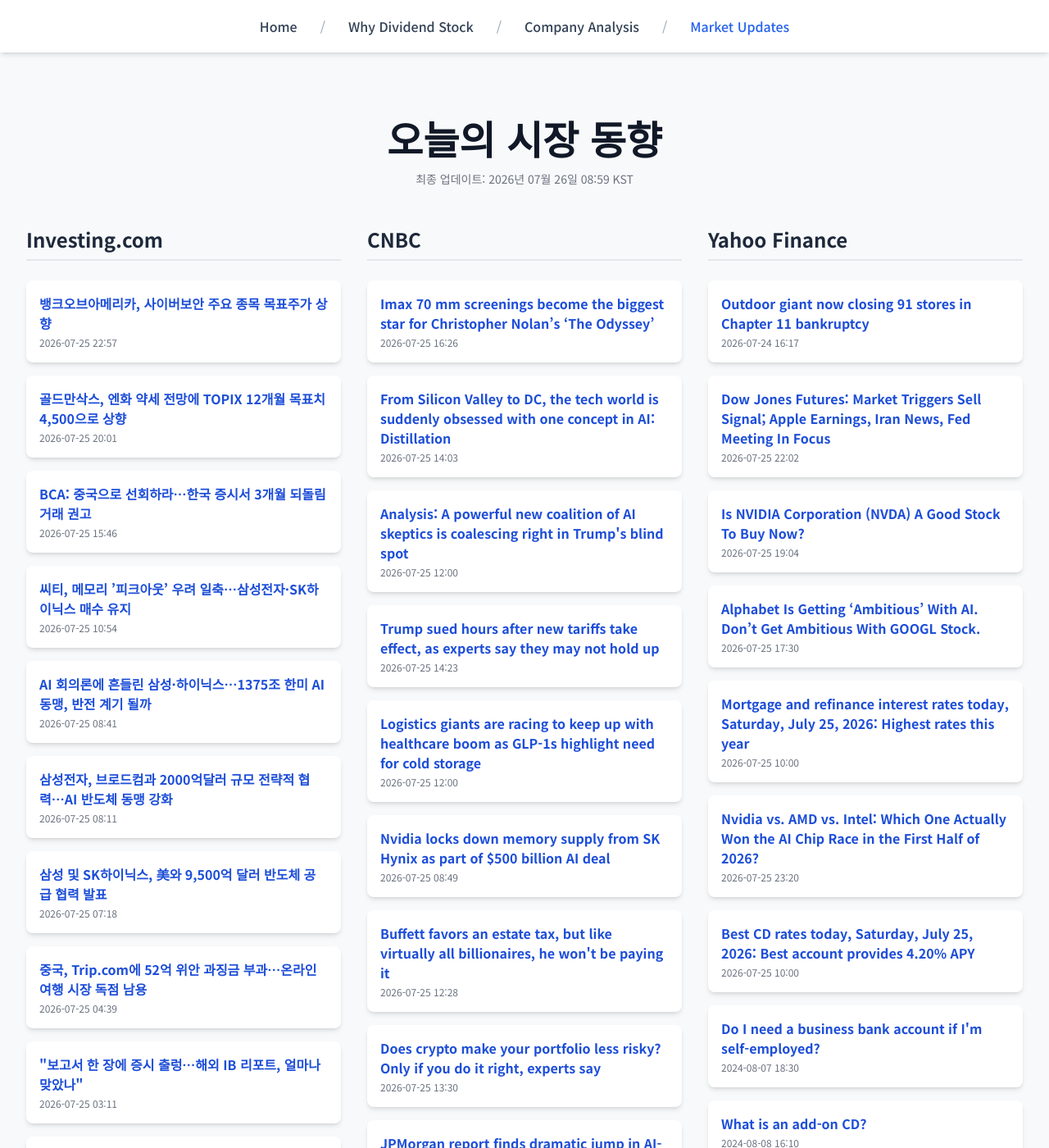
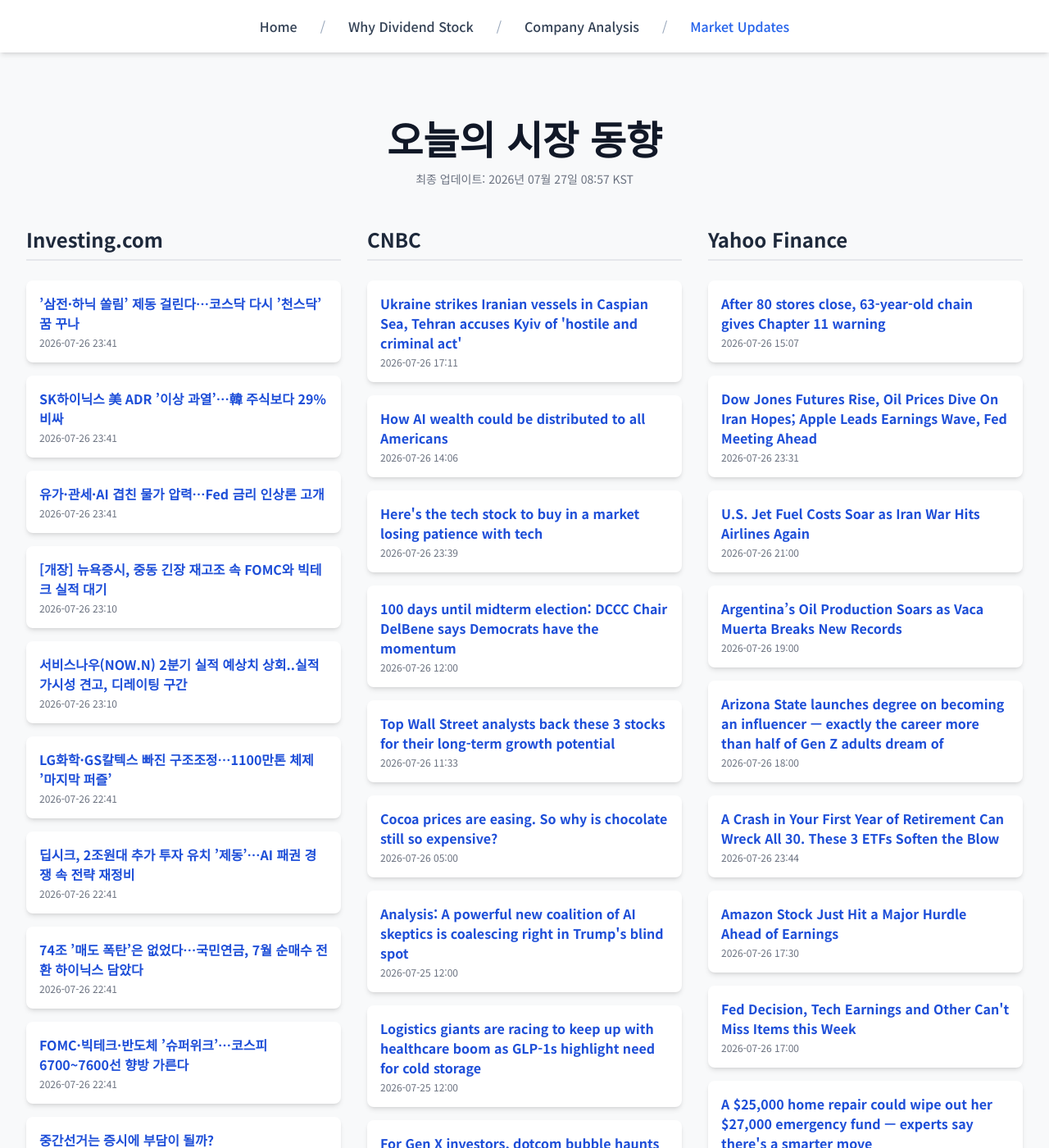
Before and after one commit to Kay-Hwang/my-company-analysis, a Jekyll site: the page built from market-updates.html, in a window 1280 px wide and 1400 px high. Shown: the whole window at 82% size. Built offline with Jekyll 4.4.1, drawn with Linux system fonts in a browser that asks for light colours; nearby versions of some CDN libraries; a script that is not in the unit is left out; some of the changed text lies outside the part shown.

Commit message:
Update daily data

```diff
--- a/_data/latest_data.json
+++ b/_data/latest_data.json
@@ -1,80 +1,104 @@
 {
-  "lastUpdated": "2026년 07월 26일 08:59 KST",
+  "lastUpdated": "2026년 07월 27일 08:57 KST",
   "news": {
     "investing": [
       {
-        "title": "뱅크오브아메리카, 사이버보안 주요 종목 목표주가 상향",
-        "link": "https://kr.investing.com/news/stock-market-news/article-2029239",
-        "pubDate": "2026-07-25 22:57:23",
-        "summary": "뱅크오브아메리카, 사이버보안 주요 종목 목표주가 상향"
+        "title": "﻿’삼전·하닉 쏠림’ 제동 걸린다…코스닥 다시 ’천스닥’ 꿈 꾸나",
+        "link": "https://kr.investing.com/news/stock-market-news/article-2029354",
+        "pubDate": "2026-07-26 23:41:07",
+        "summary": "﻿’삼전·하닉 쏠림’ 제동 걸린다…코스닥 다시 ’천스닥’ 꿈 꾸나"
       },
       {
-        "title": "골드만삭스, 엔화 약세 전망에 TOPIX 12개월 목표치 4,500으로 상향",
-        "link": "https://kr.investing.com/news/stock-market-news/article-2029237",
-        "pubDate": "2026-07-25 20:01:17",
-        "summary": "골드만삭스, 엔화 약세 전망에 TOPIX 12개월 목표치 4,500으로 상향"
+        "title": "SK하이닉스 美 ADR ’이상 과열’…韓 주식보다 29% 비싸",
+        "link": "https://kr.investing.com/news/stock-market-news/article-2029353",
+        "pubDate": "2026-07-26 23:41:07",
+        "summary": "SK하이닉스 美 ADR ’이상 과열’…韓 주식보다 29% 비싸"
       },
       {
-        "title": "BCA: 중국으로 선회하라…한국 증시서 3개월 되돌림 거래 권고",
-        "link": "https://kr.investing.com/news/stock-market-news/article-2029229",
-        "pubDate": "2026-07-25 15:46:24",
-        "summary": "BCA: 중국으로 선회하라…한국 증시서 3개월 되돌림 거래 권고"
+        "title": "유가·관세·AI 겹친 물가 압력…Fed 금리 인상론 고개",
+        "link": "https://kr.investing.com/news/stock-market-news/article-2029352",
+        "pubDate": "2026-07-26 23:41:06",
+        "summary": "유가·관세·AI 겹친 물가 압력…Fed 금리 인상론 고개"
       },
       {
-        "title": "씨티, 메모리 ’피크아웃’ 우려 일축…삼성전자·SK하이닉스 매수 유지",
-        "link": "https://kr.investing.com/news/stock-market-news/article-2029213",
-        "pubDate": "2026-07-25 10:54:54",
-        "summary": "씨티, 메모리 ’피크아웃’ 우려 일축…삼성전자·SK하이닉스 매수 유지"
+        "title": "[개장] 뉴욕증시, 중동 긴장 재고조 속 FOMC와 빅테크 실적 대기",
+        "link": "https://kr.investing.com/news/stock-market-news/article-2029337",
+        "pubDate": "2026-07-26 23:10:16",
+        "summary": "[개장] 뉴욕증시, 중동 긴장 재고조 속 FOMC와 빅테크 실적 대기"
       },
       {
-        "title": "AI 회의론에 흔들린 삼성·하이닉스…1375조 한미 AI동맹, 반전 계기 될까",
-        "link": "https://kr.investing.com/news/stock-market-news/article-2029204",
-        "pubDate": "2026-07-25 08:41:16",
-        "summary": "AI 회의론에 흔들린 삼성·하이닉스…1375조 한미 AI동맹, 반전 계기 될까"
+        "title": "서비스나우(NOW.N) 2분기 실적 예상치 상회..실적 가시성 견고, 디레이팅 구간",
+        "link": "https://kr.investing.com/news/stock-market-news/article-2029336",
+        "pubDate": "2026-07-26 23:10:15",
+        "summary": "서비스나우(NOW.N) 2분기 실적 예상치 상회..실적 가시성 견고, 디레이팅 구간"
       },
       {
-        "title": "삼성전자, 브로드컴과 2000억달러 규모 전략적 협력…AI 반도체 동맹 강화",
-        "link": "https://kr.investing.com/news/stock-market-news/article-2029203",
-        "pubDate": "2026-07-25 08:11:08",
-        "summary": "삼성전자, 브로드컴과 2000억달러 규모 전략적 협력…AI 반도체 동맹 강화"
+        "title": "LG화학·GS칼텍스 빠진 구조조정…1100만톤 체제 ’마지막 퍼즐’",
+        "link": "https://kr.investing.com/news/stock-market-news/article-2029335",
+        "pubDate": "2026-07-26 22:41:16",
+        "summary": "LG화학·GS칼텍스 빠진 구조조정…1100만톤 체제 ’마지막 퍼즐’"
       },
       {
-        "title": "삼성 및 SK하이닉스, 美와 9,500억 달러 반도체 공급 협력 발표",
-        "link": "https://kr.investing.com/news/stock-market-news/article-2029198",
-        "pubDate": "2026-07-25 07:18:47",
-        "summary": "삼성 및 SK하이닉스, 美와 9,500억 달러 반도체 공급 협력 발표"
+        "title": "딥시크, 2조원대 추가 투자 유치 ’제동’…AI 패권 경쟁 속 전략 재정비",
+        "link": "https://kr.investing.com/news/stock-market-news/article-2029334",
+        "pubDate": "2026-07-26 22:41:15",
+        "summary": "딥시크, 2조원대 추가 투자 유치 ’제동’…AI 패권 경쟁 속 전략 재정비"
       },
       {
-        "title": "중국, Trip.com에 52억 위안 과징금 부과…온라인 여행 시장 독점 남용",
-        "link": "https://kr.investing.com/news/stock-market-news/article-2029187",
-        "pubDate": "2026-07-25 04:39:38",
-        "summary": "중국, Trip.com에 52억 위안 과징금 부과…온라인 여행 시장 독점 남용"
+        "title": "74조 ’매도 폭탄’은 없었다…국민연금, 7월 순매수 전환 하이닉스 담았다",
+        "link": "https://kr.investing.com/news/stock-market-news/article-2029333",
+        "pubDate": "2026-07-26 22:41:15",
+        "summary": "74조 ’매도 폭탄’은 없었다…국민연금, 7월 순매수 전환 하이닉스 담았다"
       },
       {
-        "title": "\"보고서 한 장에 증시 출렁…해외 IB 리포트, 얼마나 맞았나\"",
-        "link": "https://kr.investing.com/news/stock-market-news/article-2029177",
-        "pubDate": "2026-07-25 03:11:11",
-        "summary": "\"보고서 한 장에 증시 출렁…해외 IB 리포트, 얼마나 맞았나\""
+        "title": "FOMC·빅테크·반도체 ’슈퍼위크’…코스피 6700~7600선 향방 가른다",
+        "link": "https://kr.investing.com/news/stock-market-news/article-2029332",
+        "pubDate": "2026-07-26 22:41:15",
+        "summary": "FOMC·빅테크·반도체 ’슈퍼위크’…코스피 6700~7600선 향방 가른다"
       },
       {
-        "title": "젠슨 황 \"SK와 5000억달러 협력\"…삼성·현대차·네이버까지 ’코리아 AI 동맹’",
-        "link": "https://kr.investing.com/news/stock-market-news/article-2029173",
-        "pubDate": "2026-07-25 02:41:09",
-        "summary": "젠슨 황 \"SK와 5000억달러 협력\"…삼성·현대차·네이버까지 ’코리아 AI 동맹’"
+        "title": "중간선거는 증시에 부담이 될까?",
+        "link": "https://kr.investing.com/news/stock-market-news/article-2029328",
+        "pubDate": "2026-07-26 21:24:17",
+        "summary": "중간선거는 증시에 부담이 될까?"
       }
     ],
     "cnbc": [
       {
-        "title": "Imax 70 mm screenings become the biggest star for Christopher Nolan’s ‘The Odyssey’",
-        "link": "https://www.cnbc.com/2026/07/25/the-odyssey-imax-70mm-screenings.html",
-        "pubDate": "Sat, 25 Jul 2026 16:26:11 GMT",
-        "summary": "Moviegoers are traveling, lining up and paying premiums to see Christopher Nolan’s ‘The Odyssey’ in scarce Imax 70 mm screenings."
+        "title": "Ukraine strikes Iranian vessels in Caspian Sea, Tehran accuses Kyiv of 'hostile and criminal act'",
+        "link": "https://www.cnbc.com/2026/07/26/ukraine-strikes-iranian-vessels-tehran-accuses-kyiv-of-hostile-act.html",
+        "pubDate": "Sun, 26 Jul 2026 17:11:36 GMT",
+        "summary": "The latest attacks by Ukraine, combined with Saudi military strikes on Iran-backed Houthi targets in Yemen, represent a widening of the Middle East conflict."
       },
       {
-        "title": "From Silicon Valley to DC, the tech world is suddenly obsessed with one concept in AI: Distillation",
-        "link": "https://www.cnbc.com/2026/07/25/hat-is-distillation-and-why-is-everyone-so-obsessed-with-it-this-week.html",
-        "pubDate": "Sat, 25 Jul 2026 14:03:03 GMT",
-        "summary": "Distillation has long been a topic for AI wonks, but it's become a hot-button issue of late as techies and lawmakers debate how it should be regulated."
+        "title": "How AI wealth could be distributed to all Americans",
+        "link": "https://www.cnbc.com/2026/07/26/how-can-ai-wealth-be-shared-with-all-americans.html",
+        "pubDate": "Sun, 26 Jul 2026 14:06:53 GMT",
+        "summary": "AI riches are already concentrated among a handful of powerful companies, but there are plenty of new, some radical, ideas about how to spread the wealth."
+      },
+      {
+        "title": "Here's the tech stock to buy in a market losing patience with tech",
+        "link": "https://www.cnbc.com/2026/07/26/jim-cramer-heres-the-tech-stock-to-buy-in-a-market-losing-patience-with-tech.html",
+        "pubDate": "Sun, 26 Jul 2026 23:39:46 GMT",
+        "summary": "It's not the spend, it's the return."
+      },
+      {
+        "title": "100 days until midterm election: DCCC Chair DelBene says Democrats have the momentum",
+        "link": "https://www.cnbc.com/2026/07/26/election-midterms-dccc-chair-delbene-democrats.html",
+        "pubDate": "Sun, 26 Jul 2026 12:00:01 GMT",
+        "summary": "Democrats see a path back to the U.S. House majority this November as President Donald Trump's approval dips."
+      },
+      {
+        "title": "Top Wall Street analysts back these 3 stocks for their long-term growth potential",
+        "link": "https://www.cnbc.com/2026/07/26/top-analysts-back-these-3-stocks-for-their-long-term-growth-potential.html",
+        "pubDate": "Sun, 26 Jul 2026 11:33:11 GMT",
+        "summary": "Investors with a long-term horizon should look beyond the ongoing noise and focus on stocks that are well-positioned to generate strong returns."
+      },
+      {
+        "title": "Cocoa prices are easing. So why is chocolate still so expensive?",
+        "link": "https://www.cnbc.com/2026/07/26/cocoa-prices-chocolate-lindt-barry-callebaut-nestle.html",
+        "pubDate": "Sun, 26 Jul 2026 05:00:01 GMT",
+        "summary": "Chocolate firms look to win shoppers back with premium products and social media trends after poor weather conditions, tariffs, and the Iran war hit sales."
       },
       {
         "title": "Analysis: A powerful new coalition of AI skeptics is coalescing right in Trump's blind spot",
@@ -83,108 +107,84 @@
         "summary": "Evangelicals, labor unions and anti-AI-data-center activists are part of a groundswell worrying about how fast technology is changing."
       },
       {
-        "title": "Trump sued hours after new tariffs take effect, as experts say they may not hold up",
-        "link": "https://www.cnbc.com/2026/07/24/trump-tariffs-lawsuit-301-ieepa.html",
-        "pubDate": "Sat, 25 Jul 2026 14:23:53 GMT",
-        "summary": "President Donald Trump has renewed a flurry of tariffs, including slapping 25% duties on Brazilian imports and vowing 50% tariffs on goods from Canada."
-      },
-      {
         "title": "Logistics giants are racing to keep up with healthcare boom as GLP-1s highlight need for cold storage",
         "link": "https://www.cnbc.com/2026/07/25/ups-fedex-dhl-healthare-logistics-glp.html",
         "pubDate": "Sat, 25 Jul 2026 12:00:02 GMT",
         "summary": "Shipping and logistics companies are tapping into the growing market of healthcare as cold chain and temperature-controlled facilities become more crucial."
       },
       {
-        "title": "Nvidia locks down memory supply from SK Hynix as part of $500 billion AI deal",
-        "link": "https://www.cnbc.com/2026/07/25/nvidia-locks-down-memory-from-sk-hynix-as-part-of-500-billion-ai-deal.html",
-        "pubDate": "Sat, 25 Jul 2026 08:49:00 GMT",
-        "summary": "Nvidia is aggressively securing supply of high-bandwidth memory, an essential component for its GPUs and systems."
+        "title": "For Gen X investors, dotcom bubble haunts stock market portfolios closing in on retirement",
+        "link": "https://www.cnbc.com/2026/07/26/gen-x-investors-dotcom-bubble-retirement-portfolio.html",
+        "pubDate": "Sun, 26 Jul 2026 14:44:29 GMT",
+        "summary": "Many Americans in the 50-55 age range have 10 to 15 work years left, extending 401(k), IRA growth investing, but they can't afford an ill-timed market crash."
       },
       {
-        "title": "Buffett favors an estate tax, but like virtually all billionaires, he won't be paying it",
-        "link": "https://www.cnbc.com/2026/07/25/buffett-favors-an-estate-tax-but-like-virtually-all-billionaires-he-wont-be-paying-it.html",
-        "pubDate": "Sat, 25 Jul 2026 12:28:33 GMT",
-        "summary": "Warren Buffett believes he and other very wealthy Americans are under-taxed but by giving his fortune to charity, he won't be paying billions in potential levies to the government."
-      },
-      {
-        "title": "Does crypto make your portfolio less risky? Only if you do it right, experts say",
-        "link": "https://www.cnbc.com/2026/07/25/crypto-diversified-investment-portfolio.html",
-        "pubDate": "Sat, 25 Jul 2026 13:30:01 GMT",
-        "summary": "There's a right way and a wrong way to use cryptocurrencies such as bitcoin for portfolio diversification, financial advisors and market analysts said."
-      },
-      {
-        "title": "JPMorgan report finds dramatic jump in AI-themed ETFs — despite rough quarter",
-        "link": "https://www.cnbc.com/2026/07/23/jpmorgan-dramatic-jump-in-ai-etfs-despite-rough-quarter.html",
-        "pubDate": "Thu, 23 Jul 2026 17:10:06 GMT",
-        "summary": "Wall Street is banking heavily on exchange-traded funds that give investors artificial intelligence exposure, according to JPMorgan Asset Management."
-      },
-      {
-        "title": "Saudi military strikes Houthi targets in Yemen after Iran-backed militia attacked Red Sea shipping",
-        "link": "https://www.cnbc.com/2026/07/25/saudi-military-strikes-iran-backed-houthi-targets-yemen.html",
-        "pubDate": "Sat, 25 Jul 2026 20:29:41 GMT",
-        "summary": "Saudi Arabia intercepted two ballistic missiles from Yemen, Greek security sources told Reuters, as fighting in a second front in the Iran war escalates."
+        "title": "Some high-earning investors will soon owe taxes on years of deferred capital gains",
+        "link": "https://www.cnbc.com/2026/07/26/opportunity-zone-investors-face-deferred-capital-gains-tax-bill.html",
+        "pubDate": "Sun, 26 Jul 2026 13:30:02 GMT",
+        "summary": "A key incentive in place for current Opportunity Zone investors — deferring taxation of reinvested capital gains — will end on Dec. 31."
       }
     ],
     "yahoo": [
       {
-        "title": "Outdoor giant now closing 91 stores in Chapter 11 bankruptcy",
-        "link": "https://finance.yahoo.com/small-business/articles/outdoor-giant-now-closing-91-161700671.html",
-        "pubDate": "2026-07-24T16:17:00Z",
-        "summary": "Outdoor giant now closing 91 stores in Chapter 11 bankruptcy"
+        "title": "After 80 stores close, 63-year-old chain gives Chapter 11 warning",
+        "link": "https://finance.yahoo.com/markets/stocks/articles/80-stores-close-63-old-150700367.html",
+        "pubDate": "2026-07-26T15:07:00Z",
+        "summary": "After 80 stores close, 63-year-old chain gives Chapter 11 warning"
       },
       {
-        "title": "Dow Jones Futures: Market Triggers Sell Signal; Apple Earnings, Iran News, Fed Meeting In Focus",
+        "title": "Dow Jones Futures Rise, Oil Prices Dive On Iran Hopes; Apple Leads Earnings Wave, Fed Meeting Ahead",
         "link": "https://www.investors.com/market-trend/stock-market-today/dow-jones-futures-apple-earnings-iran-news-fed-meeting-ai-stocks/?src=A00220&yptr=yahoo",
-        "pubDate": "2026-07-25T22:02:53Z",
-        "summary": "Dow Jones Futures: Market Triggers Sell Signal; Apple Earnings, Iran News, Fed Meeting In Focus"
+        "pubDate": "2026-07-26T23:31:19Z",
+        "summary": "Dow Jones Futures Rise, Oil Prices Dive On Iran Hopes; Apple Leads Earnings Wave, Fed Meeting Ahead"
       },
       {
-        "title": "Is NVIDIA Corporation (NVDA) A Good Stock To Buy Now?",
-        "link": "https://finance.yahoo.com/markets/stocks/articles/nvidia-corporation-nvda-good-stock-190442460.html",
-        "pubDate": "2026-07-25T19:04:42Z",
-        "summary": "Is NVIDIA Corporation (NVDA) A Good Stock To Buy Now?"
+        "title": "U.S. Jet Fuel Costs Soar as Iran War Hits Airlines Again",
+        "link": "https://finance.yahoo.com/energy/articles/u-jet-fuel-costs-soar-210000933.html",
+        "pubDate": "2026-07-26T21:00:00Z",
+        "summary": "U.S. Jet Fuel Costs Soar as Iran War Hits Airlines Again"
       },
       {
-        "title": "Alphabet Is Getting ‘Ambitious’ With AI. Don’t Get Ambitious With GOOGL Stock.",
-        "link": "https://finance.yahoo.com/technology/ai/articles/alphabet-getting-ambitious-ai-don-173002940.html",
-        "pubDate": "2026-07-25T17:30:02Z",
-        "summary": "Alphabet Is Getting ‘Ambitious’ With AI. Don’t Get Ambitious With GOOGL Stock."
+        "title": "Argentina’s Oil Production Soars as Vaca Muerta Breaks New Records",
+        "link": "https://finance.yahoo.com/energy/articles/argentina-oil-production-soars-vaca-190000618.html",
+        "pubDate": "2026-07-26T19:00:00Z",
+        "summary": "Argentina’s Oil Production Soars as Vaca Muerta Breaks New Records"
       },
       {
-        "title": "Mortgage and refinance interest rates today, Saturday, July 25, 2026: Highest rates this year",
-        "link": "https://finance.yahoo.com/personal-finance/mortgages/article/mortgage-and-refinance-interest-rates-today-saturday-july-25-2026-highest-rates-this-year-100000185.html",
-        "pubDate": "2026-07-25T10:00:00Z",
-        "summary": "Mortgage and refinance interest rates today, Saturday, July 25, 2026: Highest rates this year"
+        "title": "Arizona State launches degree on becoming an influencer — exactly the career more than half of Gen Z adults dream of",
+        "link": "https://finance.yahoo.com/small-business/articles/arizona-state-launches-degree-becoming-180000860.html",
+        "pubDate": "2026-07-26T18:00:00Z",
+        "summary": "Arizona State launches degree on becoming an influencer — exactly the career more than half of Gen Z adults dream of"
       },
       {
-        "title": "Nvidia vs. AMD vs. Intel: Which One Actually Won the AI Chip Race in the First Half of 2026?",
-        "link": "https://finance.yahoo.com/technology/ai/articles/nvidia-vs-amd-vs-intel-232000073.html",
-        "pubDate": "2026-07-25T23:20:00Z",
-        "summary": "Nvidia vs. AMD vs. Intel: Which One Actually Won the AI Chip Race in the First Half of 2026?"
+        "title": "A Crash in Your First Year of Retirement Can Wreck All 30. These 3 ETFs Soften the Blow",
+        "link": "https://finance.yahoo.com/markets/options/articles/crash-first-retirement-wreck-30-234414335.html",
+        "pubDate": "2026-07-26T23:44:14Z",
+        "summary": "A Crash in Your First Year of Retirement Can Wreck All 30. These 3 ETFs Soften the Blow"
       },
       {
-        "title": "Best CD rates today, Saturday, July 25, 2026: Best account provides 4.20% APY",
-        "link": "https://finance.yahoo.com/personal-finance/banking/article/best-cd-rates-today-saturday-july-25-2026-best-account-provides-420-apy-100000276.html",
-        "pubDate": "2026-07-25T10:00:00Z",
-        "summary": "Best CD rates today, Saturday, July 25, 2026: Best account provides 4.20% APY"
+        "title": "Amazon Stock Just Hit a Major Hurdle Ahead of Earnings",
+        "link": "https://finance.yahoo.com/markets/stocks/articles/amazon-stock-just-hit-major-173002306.html",
+        "pubDate": "2026-07-26T17:30:02Z",
+        "summary": "Amazon Stock Just Hit a Major Hurdle Ahead of Earnings"
       },
       {
-        "title": "Do I need a business bank account if I'm self-employed?",
-        "link": "https://finance.yahoo.com/personal-finance/banking/article/bank-account-for-self-employed-183046944.html",
-        "pubDate": "2024-08-07T18:30:46Z",
-        "summary": "Do I need a business bank account if I'm self-employed?"
+        "title": "Fed Decision, Tech Earnings and Other Can't Miss Items this Week",
+        "link": "https://finance.yahoo.com/economy/policy/articles/fed-decision-tech-earnings-other-170002542.html",
+        "pubDate": "2026-07-26T17:00:02Z",
+        "summary": "Fed Decision, Tech Earnings and Other Can't Miss Items this Week"
       },
       {
-        "title": "What is an add-on CD?",
-        "link": "https://finance.yahoo.com/personal-finance/banking/article/add-on-cd-161023475.html",
-        "pubDate": "2024-08-08T16:10:23Z",
-        "summary": "What is an add-on CD?"
+        "title": "A $25,000 home repair could wipe out her $27,000 emergency fund — experts say there's a smarter move",
+        "link": "https://finance.yahoo.com/real-estate/articles/25-000-home-repair-could-170000821.html",
+        "pubDate": "2026-07-26T17:00:00Z",
+        "summary": "A $25,000 home repair could wipe out her $27,000 emergency fund — experts say there's a smarter move"
       },
       {
-        "title": "Happen Bank review (2026): A top-rated online bank with high yields and low fees",
-        "link": "https://finance.yahoo.com/personal-finance/banking/review/happen-bank-review-230320224.html",
-        "pubDate": "2024-09-06T23:03:20Z",
-        "summary": "Happen Bank review (2026): A top-rated online bank with high yields and low fees"
+        "title": "Google spent $490 million a day on AI and burned $5.9 billion in cash — its first negative quarter since going public",
+        "link": "https://finance.yahoo.com/technology/ai/articles/google-spent-490-million-day-163000234.html",
+        "pubDate": "2026-07-26T16:30:00Z",
+        "summary": "Google spent $490 million a day on AI and burned $5.9 billion in cash — its first negative quarter since going public"
       }
     ]
   }
```
